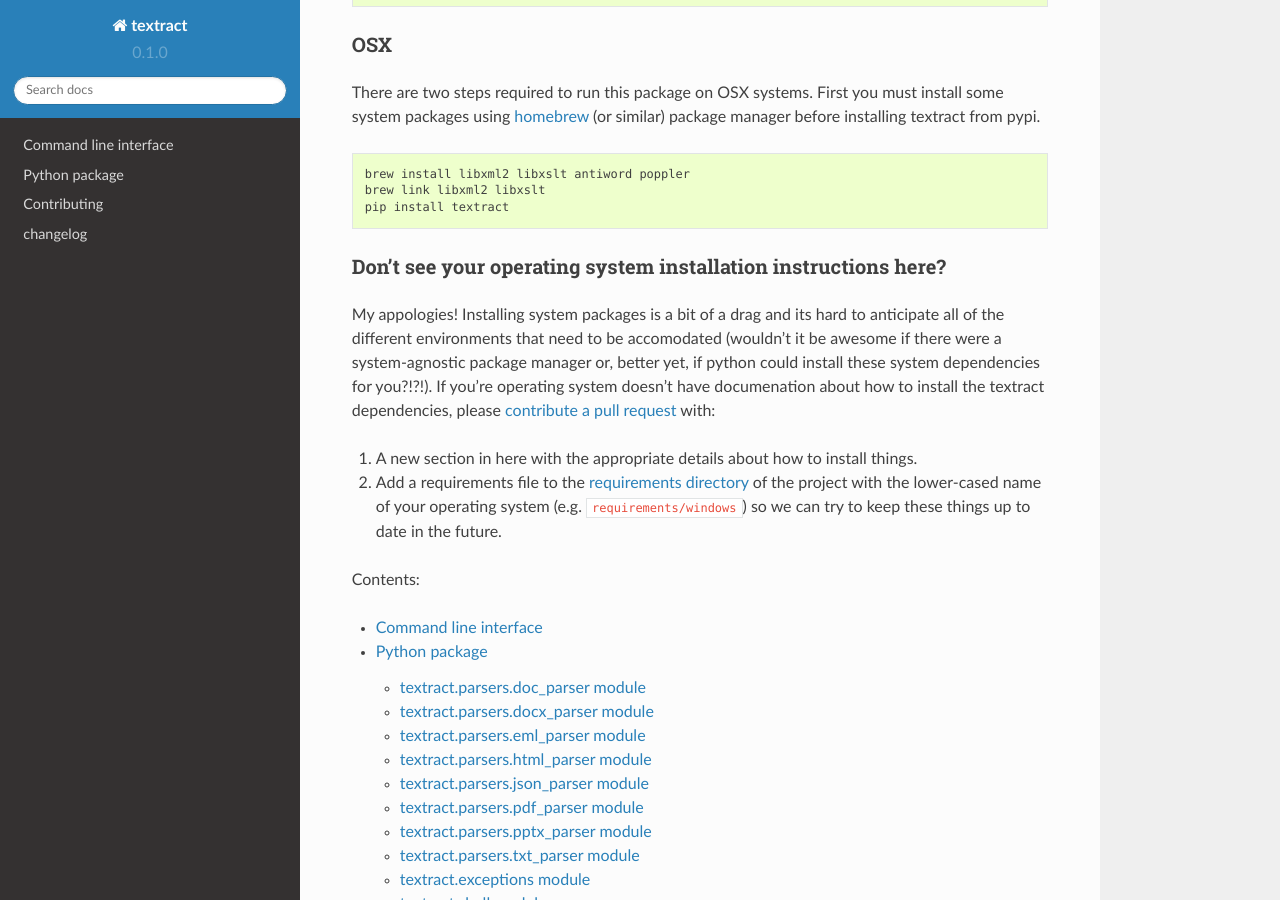
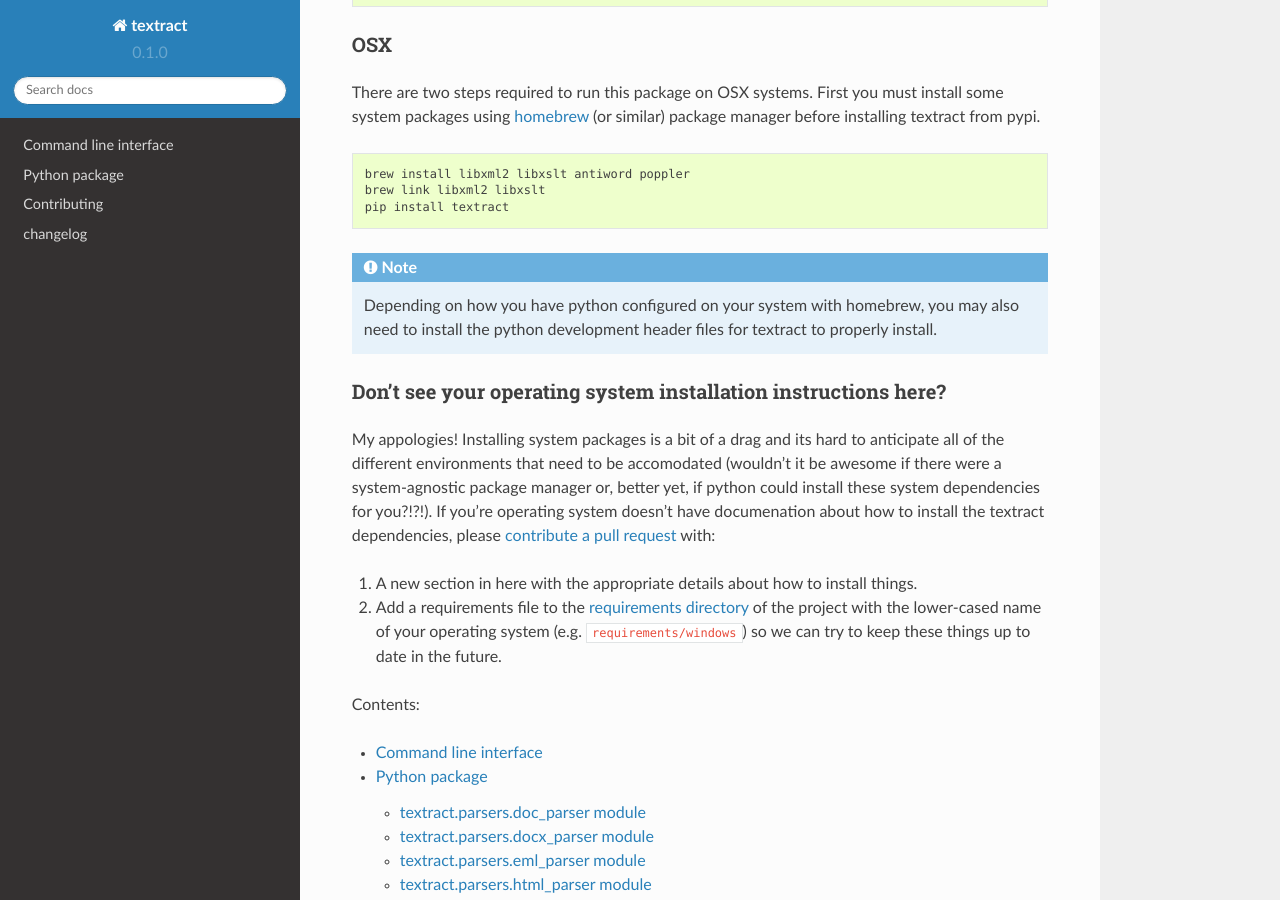
Before and after one commit to deanmalmgren/textract, a Sphinx documentation site: the page built from docs/index.rst, in a window 1280 px wide and 900 px high, scrolled down 1222 px. Built offline with Sphinx 7.4.7 and the Read the Docs theme 2.0.0, drawn with Linux system fonts in a browser that asks for light colours.

Commit message:
added note about installing python header files for osx

```diff
--- a/docs/index.rst
+++ b/docs/index.rst
@@ -92,6 +92,12 @@
     brew link libxml2 libxslt
     pip install textract
 
+.. note::
+
+    Depending on how you have python configured on your system with
+    homebrew, you may also need to install the python
+    development header files for textract to properly install.
+
 
 Don't see your operating system installation instructions here?
 ~~~~~~~~~~~~~~~~~~~~~~~~~~~~~~~~~~~~~~~~~~~~~~~~~~~~~~~~~~~~~~~
```
